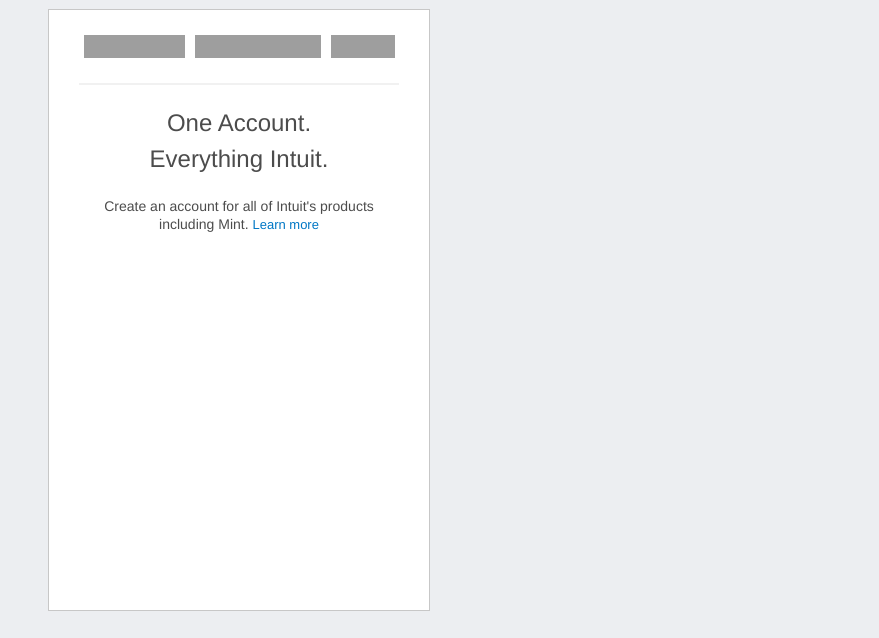
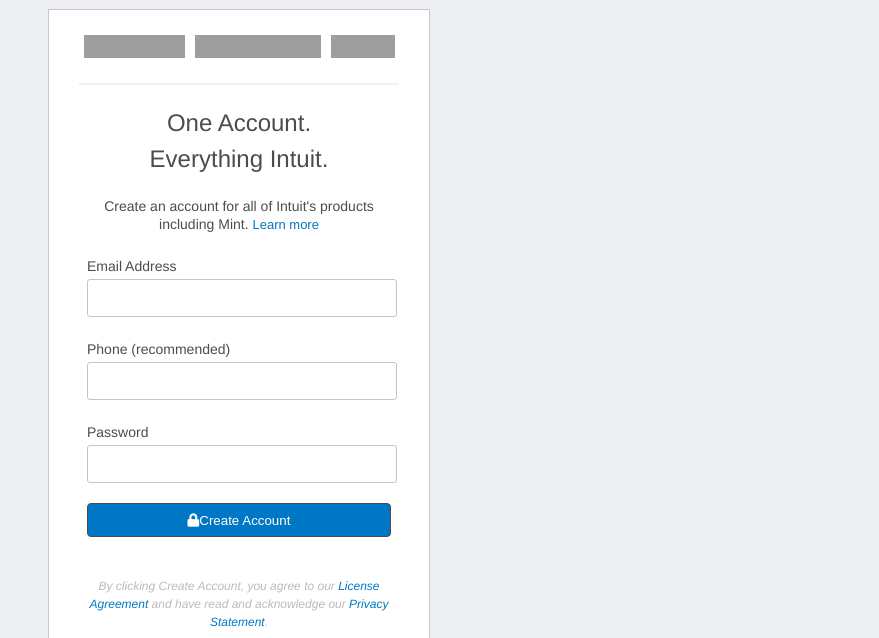
Before and after one commit to LeeSD90/mint-signup, a plain HTML site: page index.html in a window 1280 px wide. Shown: the part 156-794 px from the top of the page, without its empty margins (401-1280 px from the left). Drawn offline with Linux system fonts and the light colour scheme; grey boxes are pictures that could not be loaded.

Commit message:
Finish form

```diff
--- a/index.html
+++ b/index.html
@@ -37,8 +37,15 @@
                     </p>
                 </section>
                 <form id="sign-in-form">
-
+                    Email Address <input type="email" name="email">
+                    Phone (recommended) <input id="tel-input"  type="tel" name="tel">
+                    Password <input type="password" name="password">
+                    <button type="submit" value="submit" class="btn-submit"><i class="fas fa-lock"></i>Create Account</button>
                 </form>
+                <section id="form-foot-text">
+                    By clicking Create Account, you agree to our
+                    <a href="#">License Agreement</a> and have read and acknowledge our <a href="#">Privacy Statement</a>.
+                </section>
             </section>
         </section>
         <footer>
--- a/styles/style.css
+++ b/styles/style.css
@@ -64,7 +64,7 @@ header {
 /* Container */
 
 #container{
-    height: 600px;
+    height: 80%;
 }
 
 #sign-in-form-container {
@@ -141,6 +141,40 @@ header {
     font-size: 13px;
 }
 
+#sign-in-form {
+    margin: 0 auto;
+    width: 80%;
+    font-weight: 400;
+    font-size: 14px;
+    line-height: 25px;
+
+}
+
+#sign-in-form input{
+    display: block;
+    width: 100%;
+    margin-bottom: 20px;
+    border: 1px solid #C1C5C8;
+    border-radius: 3px;
+    line-height: 1.3em;
+    height: 34px;
+}
+
+#sign-in-form button{
+    margin-left: 0;
+    margin-bottom: 20px;
+    width: 100%;
+}
+
+#form-foot-text{
+    margin: 20px auto;
+    text-align: center;
+    width: 80%;
+    font-style: italic;
+    color: #bbb;
+    font-size: 12px;
+}
+
 /* Footer */
 
 footer {
```
